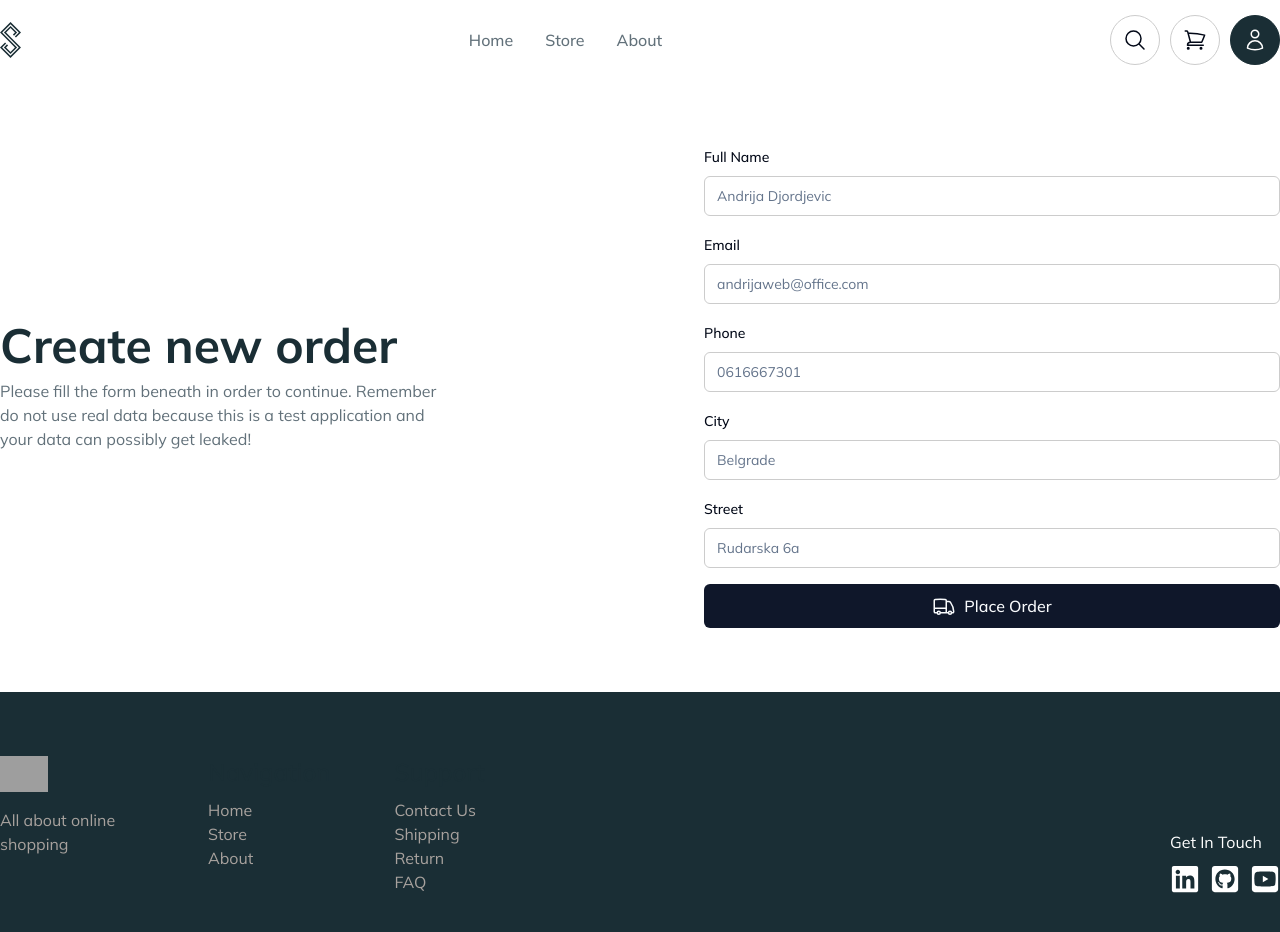
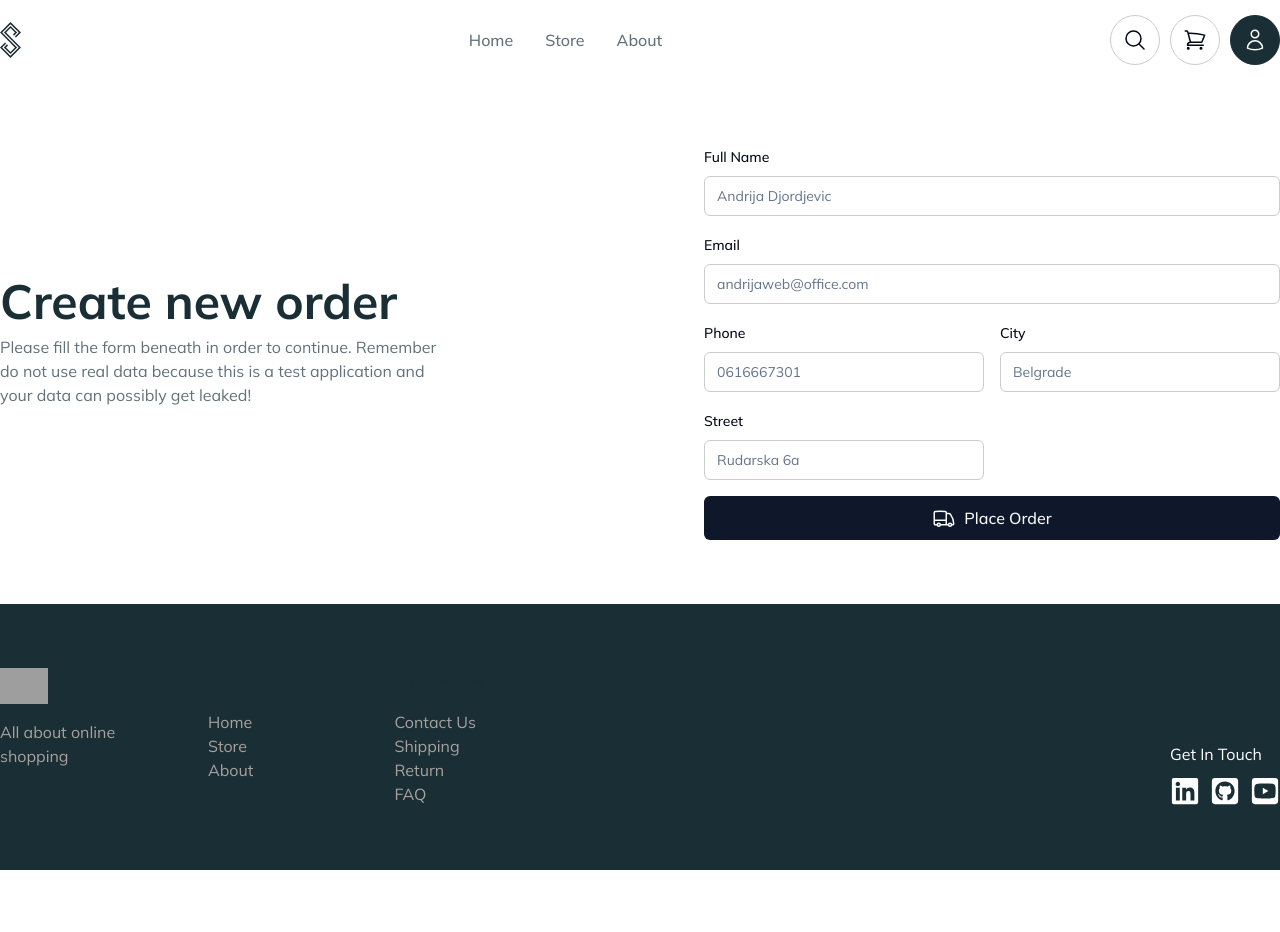
Before and after one commit to andrijaweb/ecommerce-app, a React (Vite) app: page /order/new in a window 1280 px wide. Shown: the top 932 px of the page. After the commit the page ends 870 px from the top, so only its background shows below. Built offline with nearby package versions, Linux system fonts and the light colour scheme; no server answers; grey boxes are pictures that could not be loaded.

Commit message:
Changed form layout

```diff
--- a/src/features/order/CreateNewOrder.tsx
+++ b/src/features/order/CreateNewOrder.tsx
@@ -89,6 +89,7 @@ const CreateNewOrder = () => {
             )}
           />
 
+          <div className="grid grid-cols-2 gap-4">
             <FormField
               control={form.control}
               name="address.phone"
@@ -142,6 +143,7 @@ const CreateNewOrder = () => {
                 </FormItem>
               )}
             />
+          </div>
           <Button type="submit" className="w-full text-md" size="lg">
             <span>
               <HiOutlineTruck className="text-2xl mr-2" />
```
Lines whose indentation alone changed are shown as unchanged.
